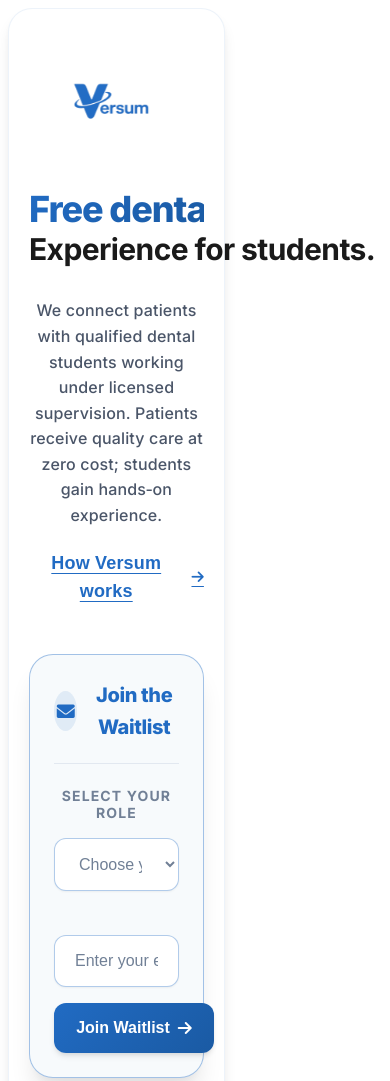
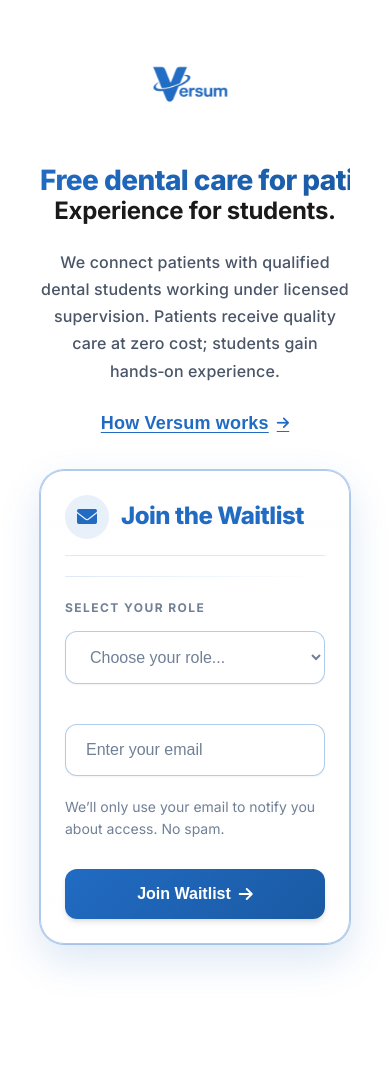
Before and after one commit to freedental/versumlandingpage, a website: page index.html in a window 390 px wide. Shown: the top 1081 px of the page. After the commit the page ends 1024 px from the top, so only its background shows below. Drawn offline with Linux system fonts and the light colour scheme.

Commit message:
mobile update

```diff
--- a/index.html
+++ b/index.html
@@ -43,8 +43,9 @@
                         <div class="form-title-icon"><i class="fas fa-envelope"></i></div>
                         <h4 id="waitlistTitle" class="form-title">Join the Waitlist</h4>
                     </div>
+                    <div class="divider"></div>
                     <div class="user-type-selection">
-                        <label class="user-type-label">Select your role</label>
+                        <label class="user-type-label kicker">Select your role</label>
                         <select id="userType" name="userType" class="user-type-dropdown" required>
                             <option value="" disabled selected>Choose your role...</option>
                             <option value="patient">I need dental care (Patient)</option>
@@ -54,6 +55,7 @@
                     <div class="form-group">
                         <label for="email" class="sr-only">Email address</label>
                         <input type="email" id="email" name="email" autocomplete="email" placeholder="Enter your email" required>
+                        <p class="helper-text">We’ll only use your email to notify you about access. No spam.</p>
                         <button type="submit" class="submit-btn">
                             <span>Join Waitlist</span>
                             <i class="fas fa-arrow-right"></i>
--- a/styles.css
+++ b/styles.css
@@ -339,6 +339,13 @@
     box-shadow: var(--shadow-xl);
     max-width: 560px;
     position: relative;
+}
+
+.waitlist-form .divider {
+    height: 1px;
+    background: linear-gradient(90deg, rgba(33,107,195,0.15), rgba(33,107,195,0));
+    margin: var(--space-4) 0 var(--space-6);
+    border-radius: 1px;
 }
 
 /* Form Title Row */
@@ -880,21 +887,35 @@
     body { overflow-y: auto; }
     .background-image { display: none; }
     .waitlist-content {
+        width: 100%;
         max-width: 100%;
-        padding: var(--space-12) var(--space-5);
-        margin-left: 0;
+        padding: var(--space-8) var(--space-4);
+        margin: 0;
         text-align: center;
         clip-path: none;
-        border-radius: var(--radius-2xl);
+        border-radius: 0;
         min-height: auto;
         height: auto;
         display: block;
-        box-shadow: var(--shadow-lg);
-        border: 1px solid rgba(33, 107, 195, 0.08);
+        box-shadow: none;
+        border: none;
+        position: relative;
+        left: 0;
+        right: 0;
     }
     .waitlist-content::after { display: none; }
-    .waitlist-container { height: auto; padding: var(--space-4); }
-    .waitlist-text { max-width: 100%; margin: 0 auto; }
+    .waitlist-container {
+        height: auto;
+        padding: 0;
+        justify-content: flex-start;
+        align-items: flex-start;
+    }
+    .waitlist-text {
+        max-width: 100%;
+        margin: 0 auto;
+        padding: 0 var(--space-4);
+    }
+    .main-heading { margin-bottom: var(--space-6); }
     .logo { justify-content: center; }
 
     .heading-line {
@@ -908,10 +929,8 @@
     }
 
     .description {
-        font-size: var(--font-size-lg);
-        max-width: 34ch;
-        margin-left: auto;
-        margin-right: auto;
+        font-size: var(--font-size-base);
+        line-height: 1.7;
     }
 
     .form-group {
@@ -953,7 +972,40 @@
         max-width: 100%;
         margin-left: auto;
         margin-right: auto;
+        margin-top: var(--space-6);
+        background: linear-gradient(180deg, rgba(255,255,255,0.98), #ffffff);
+        border: 1px solid rgba(33, 107, 195, 0.22);
+        border-radius: var(--radius-2xl);
+        box-shadow: 0 16px 40px rgba(33, 107, 195, 0.14);
     }
+
+    .form-title { font-size: var(--font-size-2xl); }
+    .form-title-icon { width: 44px; height: 44px; font-size: var(--font-size-xl); }
+
+    .user-type-dropdown,
+    .form-group input {
+        padding: var(--space-4) var(--space-5);
+        border: 1px solid rgba(33, 107, 195, 0.35);
+        border-radius: var(--radius-lg);
+    }
+
+    .submit-btn {
+        padding: var(--space-4) var(--space-8);
+        border-radius: var(--radius-lg);
+    }
+
+    .form-title-row {
+        padding-bottom: var(--space-4);
+        margin-bottom: var(--space-5);
+    }
+    .user-type-label.kicker {
+        font-size: var(--font-size-xs);
+        letter-spacing: 0.12em;
+        color: var(--color-text-muted);
+    }
+    .learn-more-link { margin-top: var(--space-4); margin-bottom: var(--space-6); }
+    .form-group { gap: var(--space-3); }
+    .user-type-dropdown { margin-bottom: var(--space-4); }
 }
 
 @media (max-width: 480px) {
@@ -1017,6 +1069,19 @@
     animation: fadeInUp 0.8s ease forwards;
     animation-delay: 0.4s;
     opacity: 0;
+}
+
+/* Outline enhancement */
+.waitlist-form {
+    border-color: rgba(33, 107, 195, 0.55);
+    box-shadow: var(--shadow-xl), 0 0 0 1px rgba(33, 107, 195, 0.22);
+}
+
+@media (max-width: 768px) {
+    .waitlist-form {
+        border-color: rgba(33, 107, 195, 0.36);
+        box-shadow: 0 16px 40px rgba(33, 107, 195, 0.16), 0 0 0 1px rgba(33, 107, 195, 0.32);
+    }
 }
 
 /* Success Page Styles */
@@ -1090,3 +1155,26 @@
     transform: translateY(-2px);
     box-shadow: var(--shadow-lg);
 }
+
+/* Removed trust badges */
+
+@media (max-width: 768px) {
+    .trust-badges { justify-content: center; gap: var(--space-2); margin-bottom: var(--space-6); }
+    .trust-badges .badge { font-size: var(--font-size-xs); padding: 5px 9px; }
+    .heading-line { font-size: calc(var(--font-size-xl) + 2px); letter-spacing: -0.01em; }
+    .heading-highlight { font-size: calc(var(--font-size-2xl) + 2px); letter-spacing: -0.015em; }
+}
+
+@media (max-width: 768px) {
+    .logo { margin-bottom: var(--space-6); }
+    .learn-more-btn-text { font-weight: 600; text-underline-offset: 3px; }
+    .waitlist-form { text-align: left; }
+    .helper-text {
+        margin-top: var(--space-2);
+        margin-bottom: var(--space-4);
+        font-size: var(--font-size-sm);
+        color: var(--color-text-muted);
+    }
+    .heading-line { font-size: calc(var(--font-size-xl) + 4px); letter-spacing: -0.012em; }
+    .heading-highlight { font-size: calc(var(--font-size-2xl) + 4px); letter-spacing: -0.02em; }
+}
```
